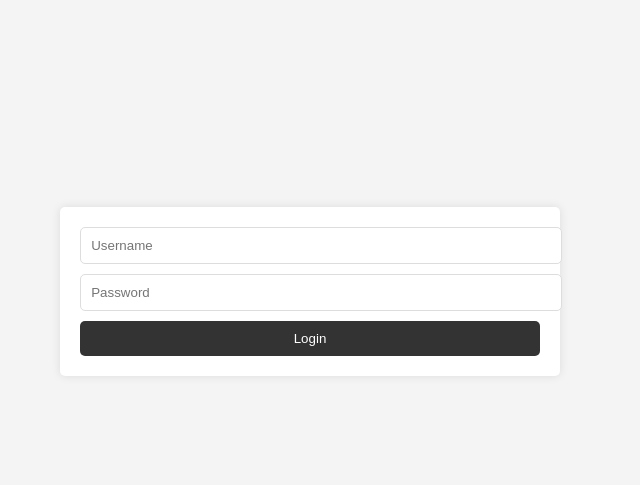
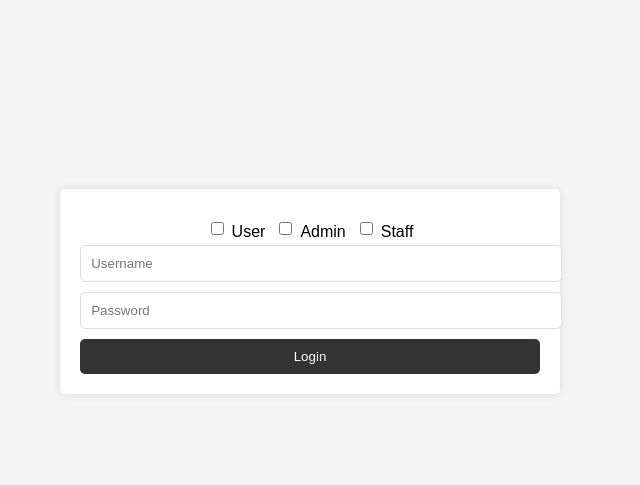
Before and after one commit to divyaa-s/smart_library_management_system, a Django app: page / in a window 1280 px wide. Shown: the part 208-693 px from the top of the page, without its empty margins (330-970 px from the left). Run offline with Django 5.2, Linux system fonts and the light colour scheme.

Commit message:
checkboxes in login and edit profile updated

```diff
--- a/slms/slms_website/templates/login.html
+++ b/slms/slms_website/templates/login.html
@@ -40,6 +40,19 @@
     <meta name="viewport" content="width=device-width, initial-scale=1.0">
     <title>Login</title>
     <link rel="stylesheet" href="{% static 'css/login.css' %}">
+    <style>
+        .role-selection {
+            display: flex;
+            gap: 10px;
+            justify-content: center;
+            margin-top: 10px;
+        }
+        .role-option {
+            display: flex;
+            align-items: center;
+            gap: 5px;
+        }
+    </style>
 </head>
 <body>
     <header>
@@ -48,6 +61,23 @@
     </header>
     <div class="login-container">
         <form class="login-form" method="post" action="{% url 'login' %}">
+
+
+            <div class="role-selection">
+                <div class="role-option">
+                    <input type="checkbox" name="role" value="user" id="User">
+                    <label for="user">User</label>
+                </div>
+                <div class="role-option">
+                    <input type="checkbox" name="role" value="admin" id="Admin">
+                    <label for="admin">Admin</label>
+                </div>
+                <div class="role-option">
+                    <input type="checkbox" name="role" value="staff" id="Staff">
+                    <label for="staff">Staff</label>
+                </div>
+            </div>
+
             {% csrf_token %}
             <input type="text" name="username" placeholder="Username" required>
             <input type="password" name="password" placeholder="Password" required>
--- a/slms/slms_website/views.py
+++ b/slms/slms_website/views.py
@@ -10,21 +10,25 @@ from django.shortcuts import redirect, render
 
 def login(request):
     if request.method == 'POST':
-        global username
         username = request.POST.get('username')
         password = request.POST.get('password')
+        selected_roles = request.POST.get('role')  # Get selected roles as a list
 
         # Query the Users table directly
         try:
-            user = User.objects.get(username=username, password_hash=password)
-            # Log the user in (You may need a custom session or auth handling)
+            # Check if user with the username, password, and selected role exists
+            user = User.objects.get(username=username, password_hash=password, role=selected_roles)
+
+            # Log the user in by storing their ID in the session
             request.session['user_id'] = user.user_id  # Store user ID in session
             return redirect('home')  # Redirect to home after successful login
+
         except User.DoesNotExist:
-            # Show error if user doesn't exist
-            return render(request, 'login.html', {'error': 'Invalid credentials.'})
+            # Show error if user doesn't exist or role is incorrect
+            return render(request, 'login.html', {'error': 'Invalid credentials or incorrect role selection.'})
 
     return render(request, 'login.html')
+
 
 
 def logout(request):
@@ -139,11 +143,29 @@ def profile(request):
         'reading_history': reading_history_details
     })
 
+
 def edit_profile(request):
+    user_id = request.session.get('user_id')
+    user = User.objects.get(user_id=user_id)
+
     if request.method == 'POST':
-        # Process form submission here (e.g., update user data)
-        pass
-    return render(request, 'edit_profile.html')
+        # Get updated information from the form
+        username = request.POST.get('username')
+        email = request.POST.get('email')
+        password = request.POST.get('password')
+
+        # Update the user fields
+        user.username = username
+        user.email = email
+
+        if password:  # Only update if a new password is provided
+            user.password_hash = password  # Ensure you hash the password here
+
+        user.save()  # Save the changes to the database
+        return redirect('user-dashboard')  # Redirect to the user dashboard after update
+
+    return render(request, 'edit_profile.html', {'user': user})
+
 
 def update_preferences(request):
     if request.method == 'POST':
```
Also changed, not shown: slms/slms_website/templates/edit_profile.html (+33 -6 lines).
